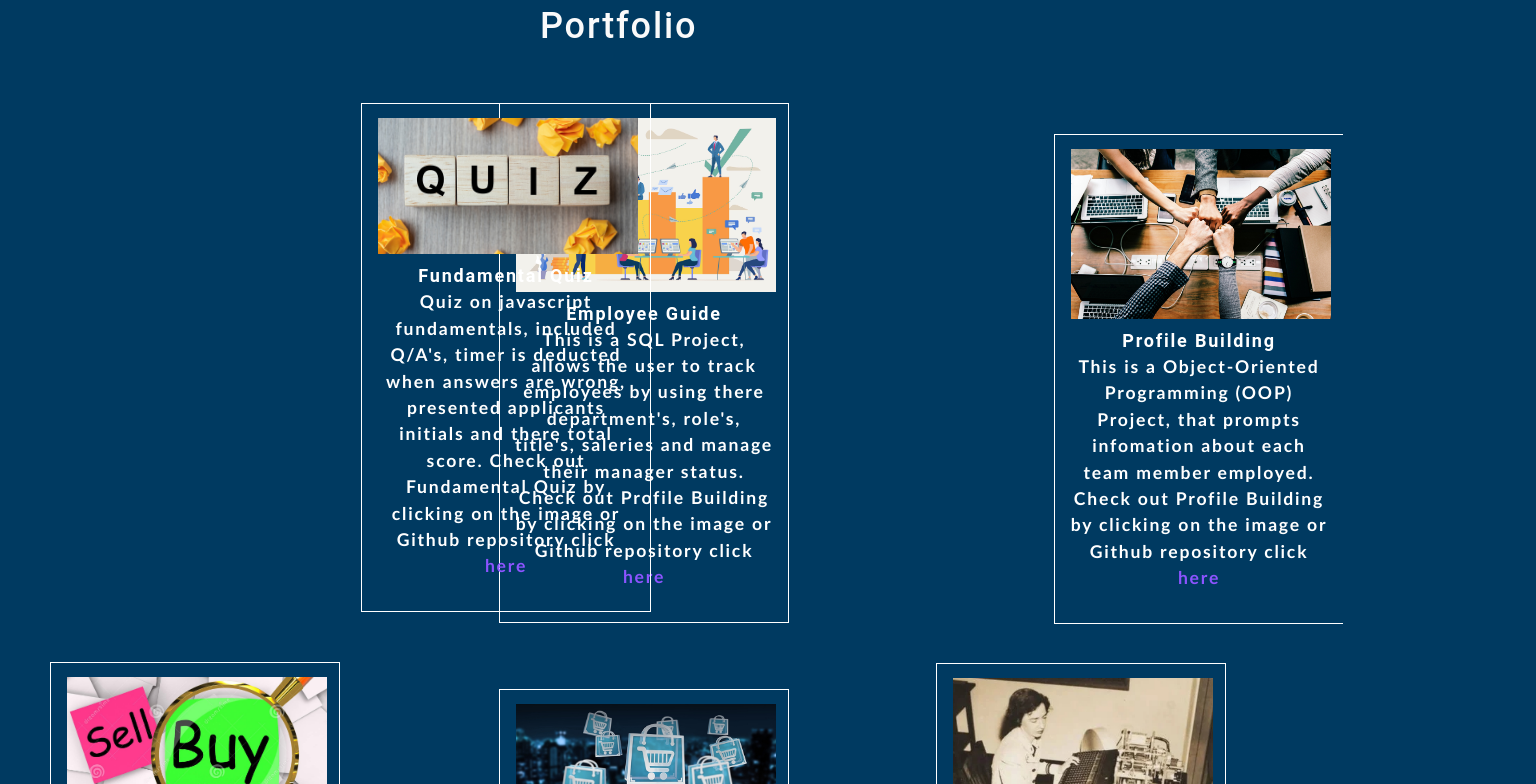
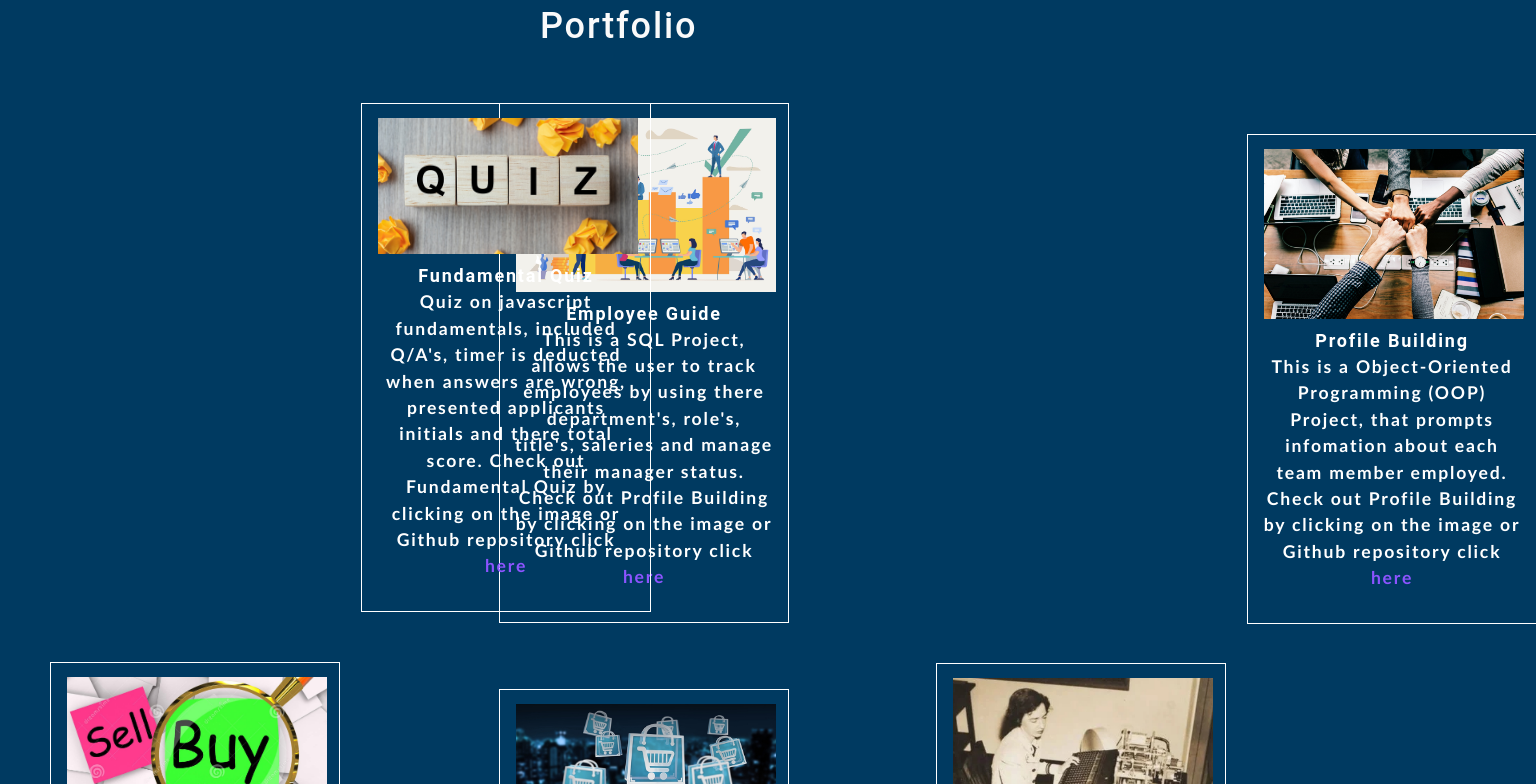
Before and after one commit to candre02/react-portfolio, a React (Create React App) app: page /portfolio in a window 1280 px wide. Shown: the part 280-1064 px from the top of the page, 1536 px wide, since content can reach past the window. Built offline with nearby package versions, Linux system fonts and the light colour scheme.

Commit message:
edited marginLeft on profile building card

```diff
--- a/src/components/Portfolio/index.js
+++ b/src/components/Portfolio/index.js
@@ -45,7 +45,7 @@ function Portfolio() {
                     <Card style={{
                         width: '18rem',
                         outline: '1px solid white',
-                        marginLeft: '1057px',
+                        marginLeft: '1250px',
                         padding: '14px',
                         position: 'absolute',
                         top: '415px',
```
